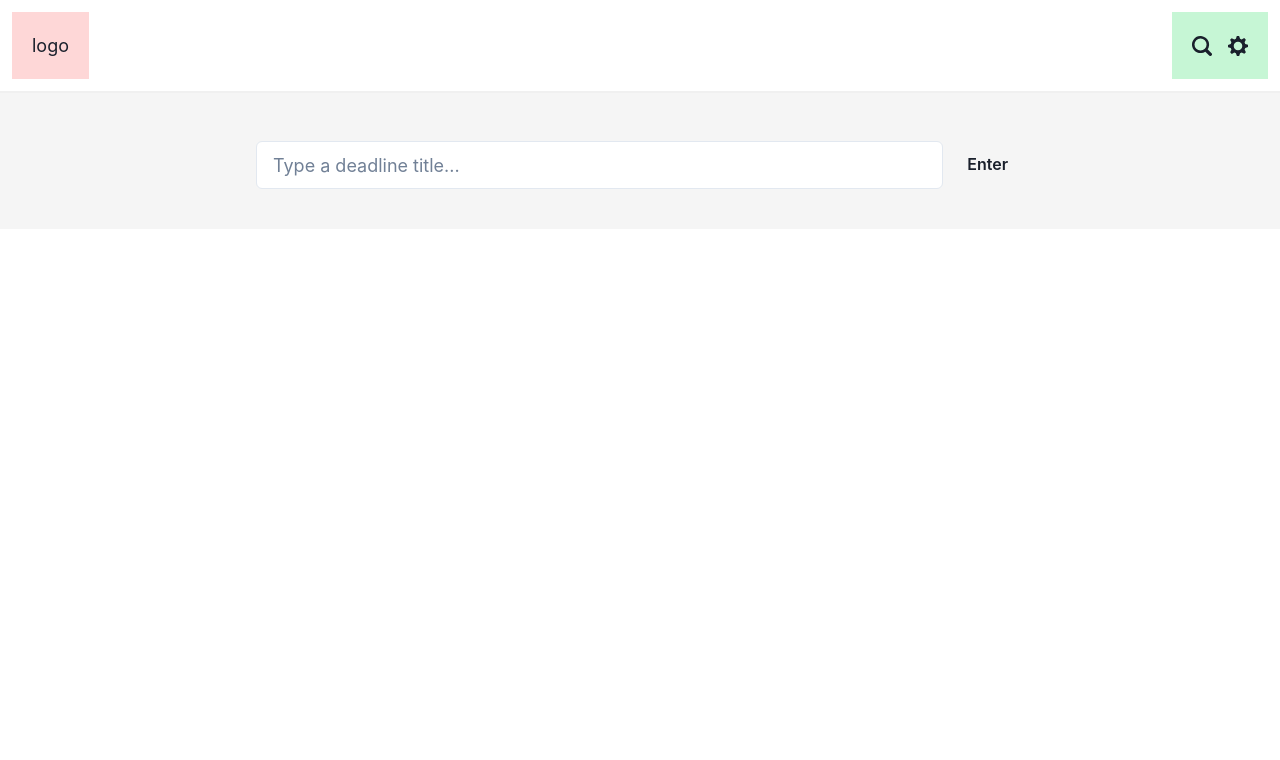
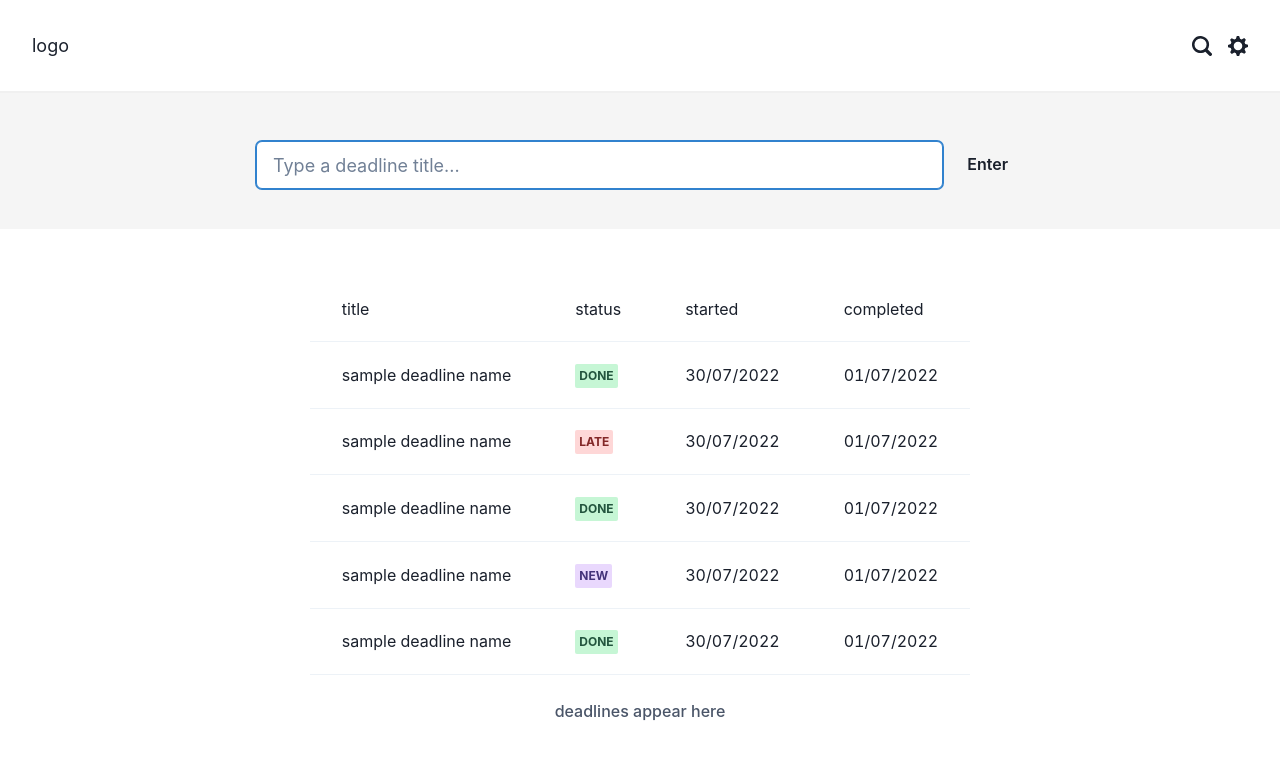
Before and after one commit to marlalain/relay-crud, a Next.js app: page / in a window 1280 px wide. Shown: the top 760 px of the page. Built offline with nearby package versions, Linux system fonts and the light colour scheme.

Commit message:
feat(deadline): adds deadline table

```diff
--- a/src/components/deadline/deadline-input.tsx
+++ b/src/components/deadline/deadline-input.tsx
@@ -5,7 +5,7 @@ const DeadlineInput: NextComponentType = () => {
 	return <Center bg='blackAlpha.50' pb={10}>
 		<Flex mt={12} w='60%' h='20%'>
 			<Box flexGrow={1}>
-				<Input bg='white' size='lg' placeholder='Type a deadline title...'/>
+				<Input autoFocus={true} bg='white' size='lg' placeholder='Type a deadline title...'/>
 			</Box>
 
 			<Box w={2}/>
--- /dev/null
+++ b/src/components/deadline/deadline-row.tsx
@@ -0,0 +1,30 @@
+import {Badge, Td, Tr} from "@chakra-ui/react";
+import {FunctionComponent} from "react";
+
+type DeadlineRowProps = {
+	title: string;
+	colorScheme: string | 'green' | 'red' | 'purple';
+	status: string;
+	startDate: string;
+	finishDate: string;
+}
+
+const DeadlineRow: FunctionComponent<DeadlineRowProps> = (
+	{
+		title,
+		colorScheme,
+		status,
+		startDate,
+		finishDate
+	}) => {
+	return <Tr>
+		<Td>{title}</Td>
+		<Td>
+			<Badge colorScheme={colorScheme}>{status}</Badge>
+		</Td>
+		<Td>{startDate}</Td>
+		<Td>{finishDate}</Td>
+	</Tr>
+}
+
+export default DeadlineRow;
--- /dev/null
+++ b/src/components/deadline/deadline-table.tsx
@@ -0,0 +1,55 @@
+import {NextComponentType} from "next";
+import {Center, Table, TableCaption, TableContainer, Tbody, Td, Thead, Tr} from "@chakra-ui/react";
+import DeadlineRow from "./deadline-row";
+
+const DeadlineTable: NextComponentType = () => {
+	return <Center mt={12}>
+		<TableContainer>
+			<Table size='lg' colorScheme='gray'>
+				<TableCaption>deadlines appear here</TableCaption>
+				<Thead>
+					<Tr>
+						<Td>title</Td>
+						<Td>status</Td>
+						<Td>started</Td>
+						<Td>completed</Td>
+					</Tr>
+				</Thead>
+				<Tbody>
+					<DeadlineRow
+						title='sample deadline name'
+						colorScheme='green'
+						status='done'
+						startDate='30/07/2022'
+						finishDate='01/07/2022'/>
+					<DeadlineRow
+						title='sample deadline name'
+						colorScheme='red'
+						status='late'
+						startDate='30/07/2022'
+						finishDate='01/07/2022'/>
+					<DeadlineRow
+						title='sample deadline name'
+						colorScheme='green'
+						status='done'
+						startDate='30/07/2022'
+						finishDate='01/07/2022'/>
+					<DeadlineRow
+						title='sample deadline name'
+						colorScheme='purple'
+						status='new'
+						startDate='30/07/2022'
+						finishDate='01/07/2022'/>
+					<DeadlineRow
+						title='sample deadline name'
+						colorScheme='green'
+						status='done'
+						startDate='30/07/2022'
+						finishDate='01/07/2022'/>
+				</Tbody>
+			</Table>
+		</TableContainer>
+	</Center>
+}
+
+export default DeadlineTable;
--- a/src/components/navbar.tsx
+++ b/src/components/navbar.tsx
@@ -12,13 +12,13 @@ const Navbar: NextComponentType = () => {
 	})
 
 	return <Flex p={3} border='0px' borderBottom='2px' borderBottomColor='blackAlpha.100'>
-		<Link p={5} bg='red.100' fontSize={18}>
+		<Link p={5} fontSize={18}>
 			logo
 		</Link>
 
 		<Spacer/>
 
-		<Flex p={5} bg='green.100'>
+		<Flex p={5}>
 			<Link>
 				<Search2Icon onClick={notImplemented} w={5} h={5}/>
 				<SettingsIcon onClick={notImplemented} ml={4} w={5} h={5}/>
--- a/src/pages/index.tsx
+++ b/src/pages/index.tsx
@@ -2,6 +2,7 @@ import type {NextPage} from "next";
 import Header from "./header";
 import Navbar from "../components/navbar";
 import DeadlineInput from "../components/deadline/deadline-input";
+import DeadlineTable from "../components/deadline/deadline-table";
 
 const Home: NextPage = () => {
 	return (
@@ -9,6 +10,7 @@ const Home: NextPage = () => {
 			<Header/>
 			<Navbar/>
 			<DeadlineInput/>
+			<DeadlineTable/>
 		</>
 	);
 };
```
